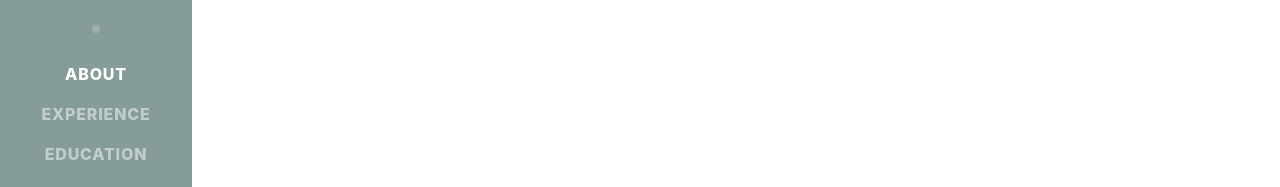
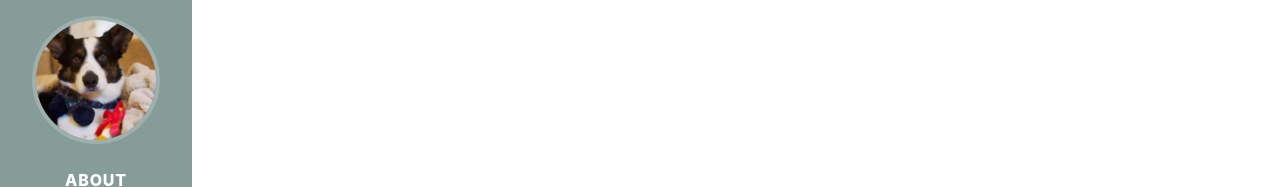
Before and after one commit to sososummer88/coleig.github.io, a plain HTML site: page index.html in a window 1280 px wide. Shown: the top 187 px of the page. Drawn offline with nearby package versions, Linux system fonts and the light colour scheme; a web font is replaced by a local one.

Commit message:
Update index.html

```diff
--- a/index.html
+++ b/index.html
@@ -28,7 +28,7 @@
       <a class="navbar-brand js-scroll-trigger" href="#page-top">
         <span class="d-block d-lg-none">Cole Garbo</span>
         <span class="d-none d-lg-block">
-          <img class="img-fluid img-profile rounded-circle mx-auto mb-2" src="img/profile.jpg" alt="">
+          <img class="img-fluid img-profile rounded-circle mx-auto mb-2" src="images/profile.jpg" alt="">
         </span>
       </a>
       <button class="navbar-toggler" type="button" data-toggle="collapse" data-target="#navbarSupportedContent" aria-controls="navbarSupportedContent" aria-expanded="false" aria-label="Toggle navigation">
```
